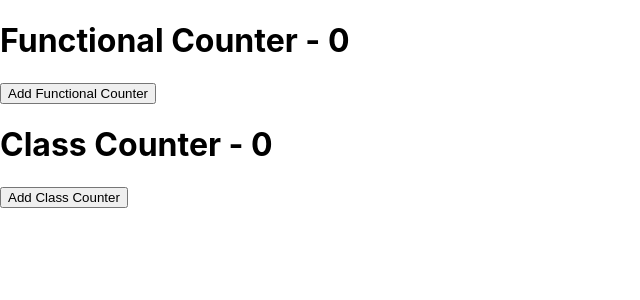
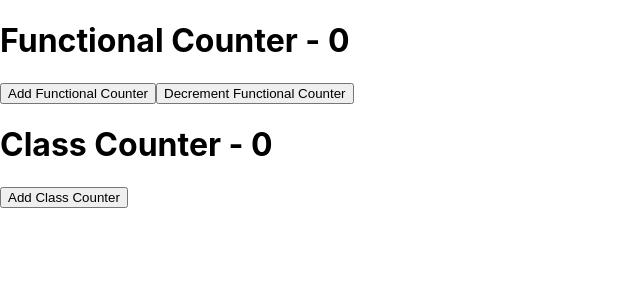
Before and after one commit to NeoGlanding/react-redux-ms, a React (Create React App) app: page / in a window 1280 px wide. Shown: the top 300 px of the page, without its empty margins (0-640 px from the left). Built offline with nearby package versions, Linux system fonts and the light colour scheme.

Commit message:
redux subscription in functional component

```diff
--- a/src/components/CounterFunctional.jsx
+++ b/src/components/CounterFunctional.jsx
@@ -1,12 +1,15 @@
-import React, {useState} from 'react'
+import React from 'react'
+import { useSelector, useDispatch } from 'react-redux';
 
 const CounterFunctional = props => {
-    const [counter, setCounter] = useState(0);
+    const dispatch = useDispatch();
+    const counter = useSelector(state => state.counter);
 
     return (
         <div>
             <h1>Functional Counter - {counter}</h1>
-            <button onClick={() => setCounter(state => state + 1)}>Add Functional Counter</button>
+            <button onClick={() => dispatch({type: 'increment'})}>Add Functional Counter</button>
+            <button onClick={() => dispatch({type: 'decrement'})}>Decrement Functional Counter</button>
         </div>
     )
 }
```
